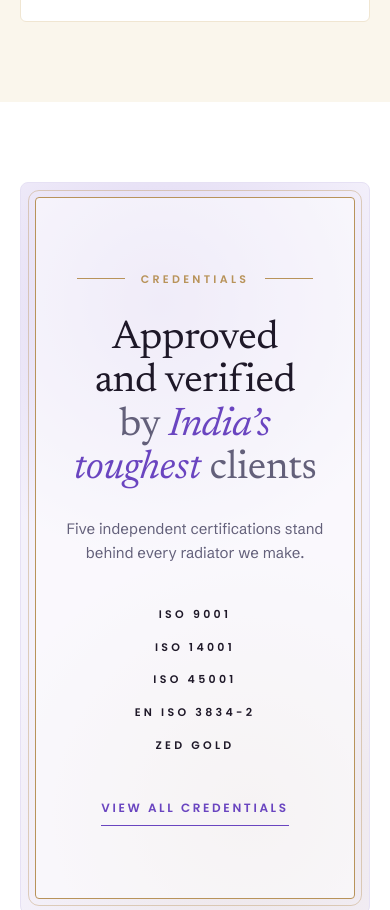
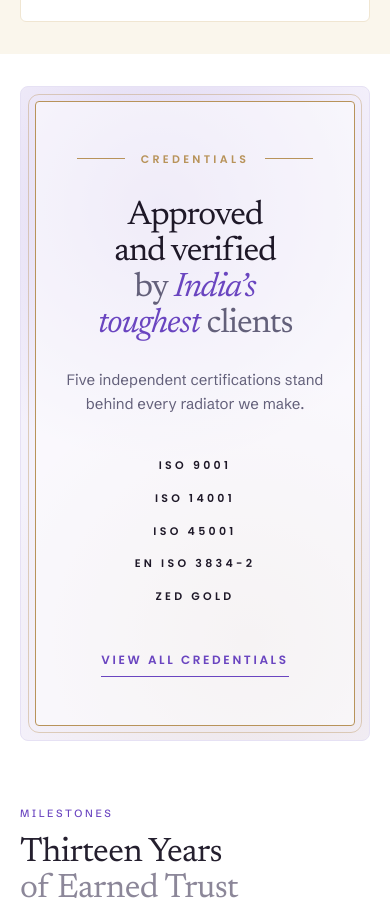
Before and after one commit to joshikhush/triveni-radiators, a website: page index.html in a window 390 px wide. Shown: the part 6740-7650 px from the top of the page. Drawn offline with Linux system fonts and the light colour scheme.

Commit message:
home: tighten Credentials spacing + match headline size
Gaps around the Credentials section were all leaning on .sec's 176px padding
(product->cred 352px, cred->milestones 288px) with no spacer/min-height
involved. Set them to the standard homepage spacing: product->cred 96px,
cred->milestones 112px desktop; 64px both on mobile. Reduce the inner gold
frame padding from 128px to 80px (48px mobile), equal top and bottom. Match
the "Approved and verified" headline to the standard section h2 size
(clamp 34/4.8vw/68 instead of 40/6vw/72). Verified at 1366/1920/390.

Co-Authored-By: Claude Opus 4.8 <noreply@anthropic.com>

```diff
--- a/index.html
+++ b/index.html
@@ -698,7 +698,7 @@ ul{margin:0;padding:0;list-style:none;}
   background:rgba(255,255,255,.55);
   border:1px solid var(--color-gold);
   outline:1px solid rgba(184,147,90,.4);outline-offset:8px;
-  padding:128px 40px;
+  padding:80px 40px;
 }
 
 /* --- eyebrow with a 48px gold line on each side --- */
@@ -712,8 +712,8 @@ ul{margin:0;padding:0;list-style:none;}
 /* --- heading --- */
 .cred-h{
   margin:0 auto;max-width:17ch;
-  font-family:'Newsreader',Georgia,serif;font-weight:400;line-height:1.08;letter-spacing:-.01em;
-  font-size:clamp(40px,6vw,72px);
+  font-family:'Newsreader',Georgia,serif;font-weight:400;line-height:1.06;letter-spacing:-.032em;
+  font-size:clamp(34px,4.8vw,68px);
 }
 .cred-h-navy{display:block;color:var(--color-ink);}
 .cred-h-slate{display:block;color:var(--color-text-muted);}
@@ -755,11 +755,11 @@ ul{margin:0;padding:0;list-style:none;}
 @media(prefers-reduced-motion:reduce){.cred-view::after{transition:none;}}
 
 @media(max-width:1080px){
-  .cred-frame{padding:96px 34px;}
+  .cred-frame{padding:80px 34px;}
 }
 @media(max-width:620px){
   .cred-panel{padding:14px;}
-  .cred-frame{padding:72px 22px;outline-offset:6px;}
+  .cred-frame{padding:48px 22px;outline-offset:6px;}
   .cred-sub{font-size:15px;}
   .cred-stds{flex-direction:column;gap:14px;}
   .cred-stds li:not(:first-child)::before{display:none;}
@@ -778,6 +778,20 @@ ul{margin:0;padding:0;list-style:none;}
    loaded weight range either).
    ========================================================== */
 .ms-sec{background:#FFFFFF;padding:112px 0;}
+/* Tighten the gaps around the Credentials section to match other homepage
+   sections. Originally product/credential/milestones all leaned on .sec's
+   176px padding (plus ms-sec's 112px top): product->cred was 352px and
+   cred->milestones 288px. No spacer/min-height was ever involved.
+   Now: product->cred = 48+48 = 96px, cred->milestones = 56+56 = 112px
+   (desktop); 32+32 = 64px for both on mobile. */
+#product{padding-bottom:48px;}
+#credential{padding-top:48px;padding-bottom:56px;}
+#milestones{padding-top:56px;}
+@media(max-width:768px){
+  #product{padding-bottom:32px;}
+  #credential{padding-top:32px;padding-bottom:32px;}
+  #milestones{padding-top:32px;}
+}
 .ms-head{display:flex;justify-content:space-between;align-items:flex-end;flex-wrap:wrap;gap:24px;}
 .ms-head-side{max-width:380px;}
 .ms-sec .secnum{color:#6A45C0;font-size:10.5px;letter-spacing:.26em;}
```
